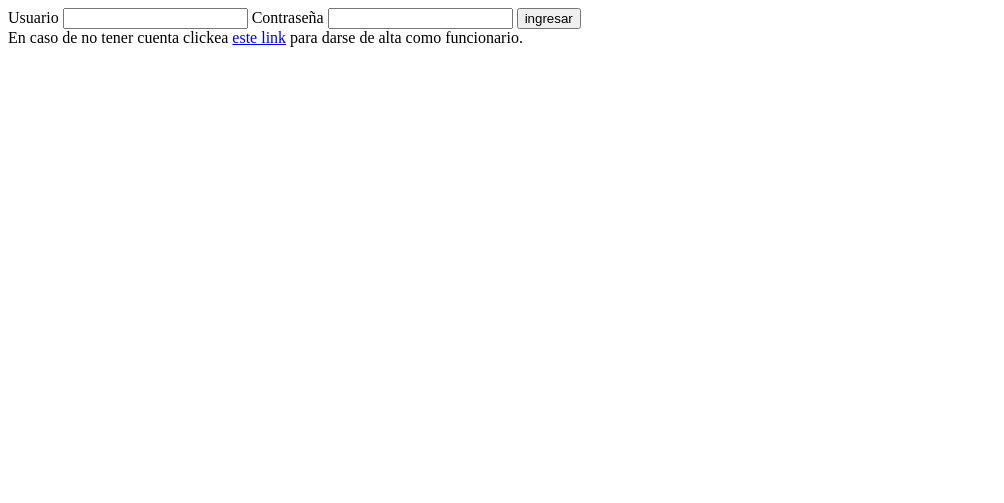
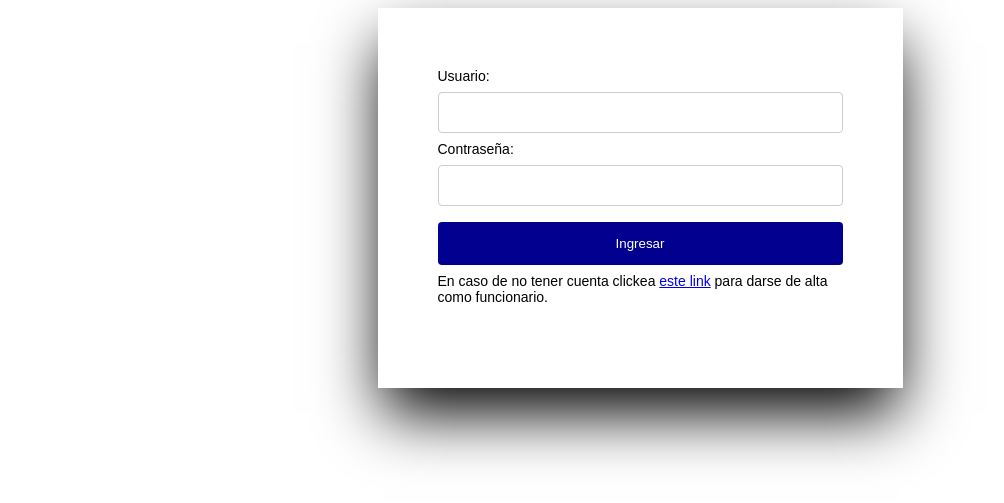
Before and after one commit to brunovillero/ProyectoFinalBD1, a Flask app: page / in a window 1280 px wide. Shown: the top 503 px of the page, without its empty margins (0-1004 px from the left). Run offline with Flask 2, Linux system fonts and the light colour scheme.

Commit message:
mejoras de estilos

```diff
--- /dev/null
+++ b/backend/static/login_page/login.css
@@ -0,0 +1,39 @@
+.container {
+    width: 100%;
+    font-family: 'Montserrat', sans-serif;
+    position: relative;
+    height: 260px;
+    width: 405px;
+    margin: auto;
+    padding: 60px 60px;
+    box-shadow: 0px 30px 60px -5px #000;
+    font-size: 14px;
+}
+
+input {
+    display: inline-block;
+}
+
+input {
+    width: 100%;
+    padding: 12px 20px;
+    margin: 8px 0;
+    border: 1px solid #ccc;
+    border-radius: 4px;
+    box-sizing: border-box;
+  }
+
+input[type=button] {
+    width: 100%;
+    background-color: #02008f;
+    color: white;
+    padding: 14px 20px;
+    margin: 8px 0;
+    border: none;
+    border-radius: 4px;
+    cursor: pointer;
+}
+
+input[type=button]:hover {
+    background-color: #5d45a0;
+}
--- a/backend/templates/login.html
+++ b/backend/templates/login.html
@@ -5,17 +5,18 @@
     <meta name="viewport" content="width=device-width, initial-scale=1">
     <title>Login</title>
     <script src="{{url_for('static', filename='login_page/login.js')}}"></script>
+    <link rel="stylesheet" href="{{url_for('static', filename='login_page/login.css')}}">
 </head>
 <body>
     <div class="container">
         <form class="login-form">
-            <label for="logid">Usuario</label>
+            <label for="logid">Usuario:</label>
             <input type="text" id="logid" name="logid"/>
 
-            <label for="password">Contraseña</label>
+            <label for="password">Contraseña:</label>
             <input type="password" id="password" name="password"/>
 
-            <input type="button" id="ingresar" value="ingresar" onclick="validar()"/>
+            <input type="button" id="ingresar" value="Ingresar" onclick="validar()"/>
         </form>
         <div class="register-section">
             En caso de no tener cuenta clickea <a href="/register">este link</a> para darse de alta como funcionario.
--- a/backend/templates/register.html
+++ b/backend/templates/register.html
@@ -5,6 +5,7 @@
     <meta name="viewport" content="width=device-width, initial-scale=1">
     <title>Register</title>
     <script src="{{url_for('static', filename='registration_page/register.js')}}"></script>
+    <link rel="stylesheet" href="{{url_for('static', filename='registration_page/register.css')}}">
 </head>
 <body>
     <div class="container">
@@ -37,7 +38,7 @@
             <label for="telefono">Teléfono de contacto</label>
             <input type="tel" id="telefono" name="telefono">
 
-            <input type="button" id="ingresar" value="ingresar" onclick="validar()"/>
+            <input type="button" id="ingresar" value="Confirmar" onclick="validar()"/>
         </form>
         <div class="login-section">
             En caso ya estar registrado clickea <a href="/">este link</a> para poder ingresar al sistema.
```
Also changed, not shown: backend/static/registration_page/register.css (added, +39 -0 lines).
